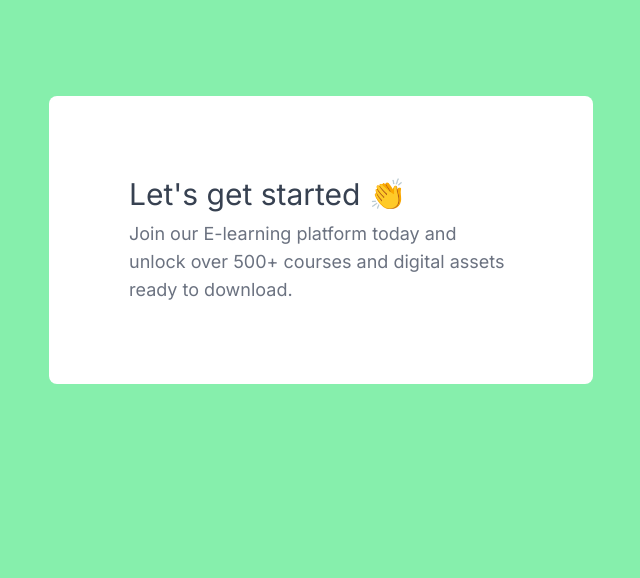
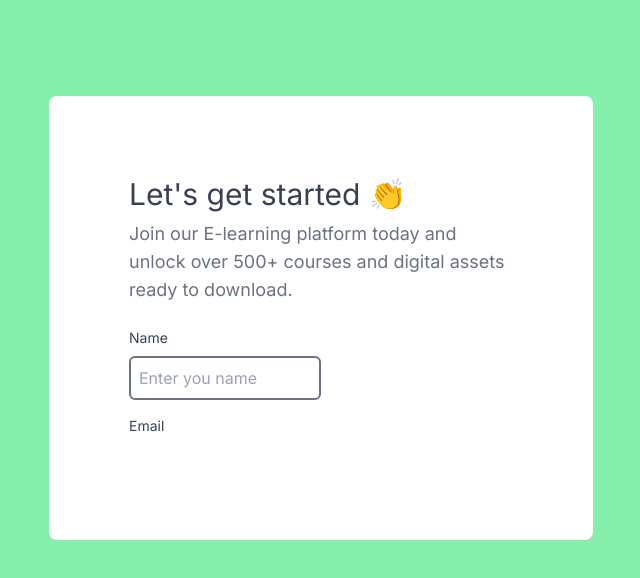
Before and after one commit to odhiambo-ed/next-cool-form, a Next.js app: page / in a window 1280 px wide. Shown: the top 578 px of the page, without its empty margins (319-959 px from the left). Built offline with nearby package versions, Linux system fonts and the light colour scheme.

Commit message:
add form inputs

```diff
--- a/app/page.js
+++ b/app/page.js
@@ -3,13 +3,35 @@ export default function Home() {
     <main className="bg-green-300 flex min-h-screen flex-col items-center justify-between p-24">
       <form className="bg-white rounded-lg flex w-1/2">
         <div className="flex-1 text-gray-700 p-20">
-          <h1 className="text-3xl pb-2 font-latoBold">
-            Let's get started 👏
-          </h1>
+          <h1 className="text-3xl pb-2 font-latoBold">Let's get started 👏</h1>
           <p className="text-lg  text-gray-500">
-            Join our E-learning platform today and unlock over 500+ courses
-            and digital assets ready to download.
+            Join our E-learning platform today and unlock over 500+ courses and
+            digital assets ready to download.
           </p>
+          <div className="mt-6">
+            <div className="pb-4">
+              <label
+                htmlFor="name"
+                className="block text-sm pb-2 font-latoBold"
+              >
+                Name
+              </label>
+              <input
+                type="text"
+                name="name"
+                className="border-2 border-gray-500 p-2 rounded-md w-1/2 focus:border-teal-500 focus:ring-teal-500"
+                placeholder="Enter you name"
+              />
+            </div>
+            <div className="pb-4">
+              <label
+                htmlFor=""
+                className="block font-latoBold text-sm pb-2"
+              >
+                Email
+              </label>
+            </div>
+          </div>
         </div>
       </form>
     </main>
```
